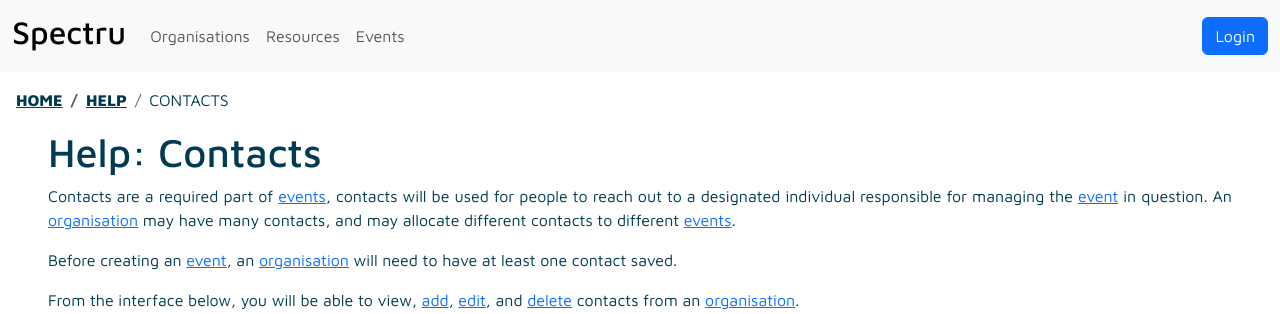
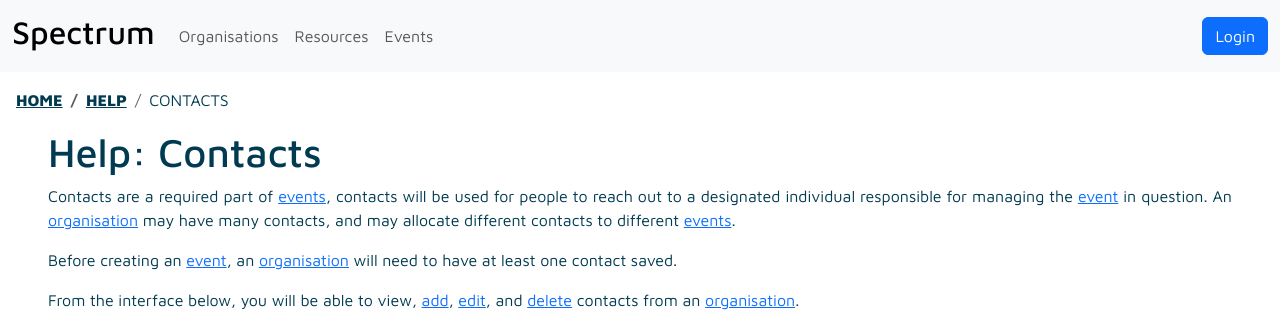
Before and after one commit to nmunro/spectrum, a Django app: page /help/contacts/ in a window 1280 px wide. Shown: the top 314 px of the page. Run offline with Django 4.2, Linux system fonts and the light colour scheme; parts of the project's set-up code (start-up, migrations or seed data) failed here and were passed over; some libraries are stand-ins or nearby versions.

Commit message:
testing nav

```diff
--- a/spectrum/templates/base.html
+++ b/spectrum/templates/base.html
@@ -22,7 +22,7 @@
   <body>
     <nav class="navbar navbar-expand-lg navbar-light bg-light">
       <div class="container-fluid">
-        <a class="navbar-brand" href="{% url 'info:index' %}"><h2>Spectru</h2></a>
+        <a class="navbar-brand" href="{% url 'info:index' %}"><h2>Spectrum</h2></a>
         <button class="navbar-toggler" type="button" data-bs-toggle="collapse" data-bs-target="#navbarSupportedContent" aria-controls="navbarSupportedContent" aria-expanded="false" aria-label="Toggle navigation">
           <span class="navbar-toggler-icon"></span>
         </button>
```
Also changed, not shown: 1 other file.
